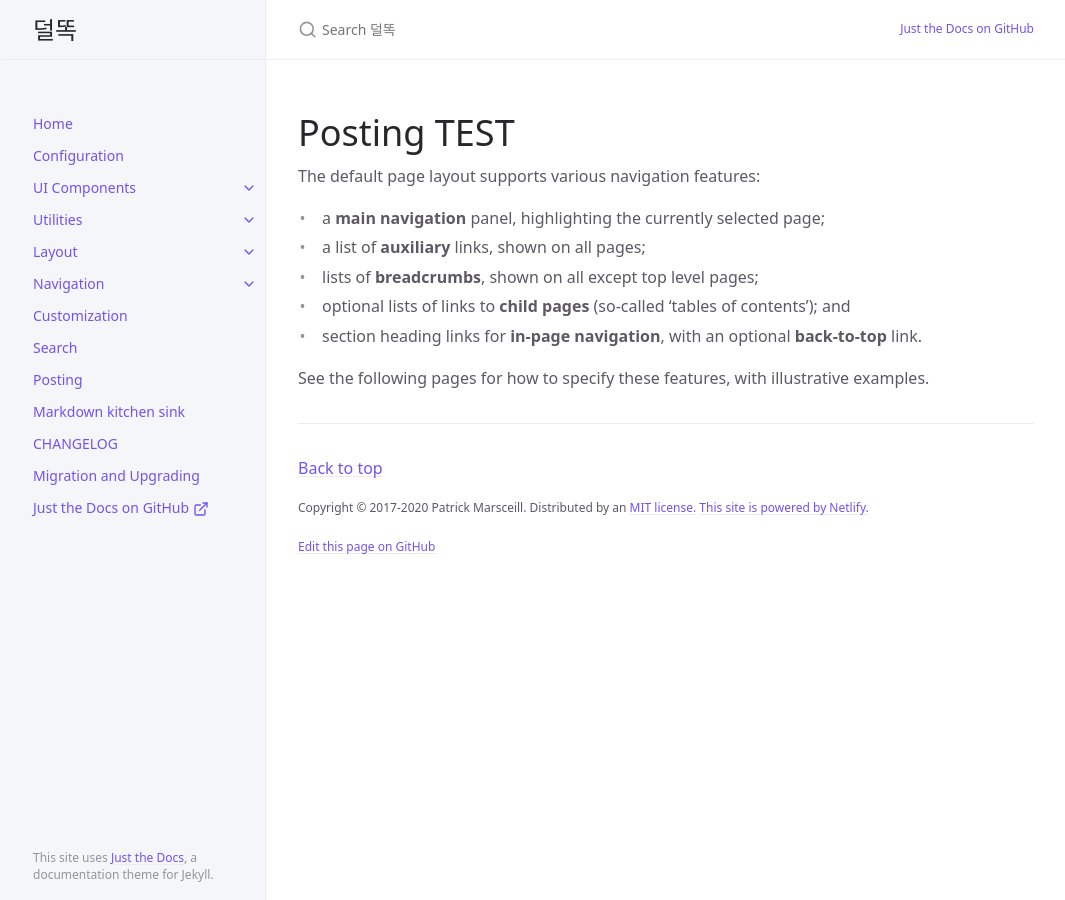
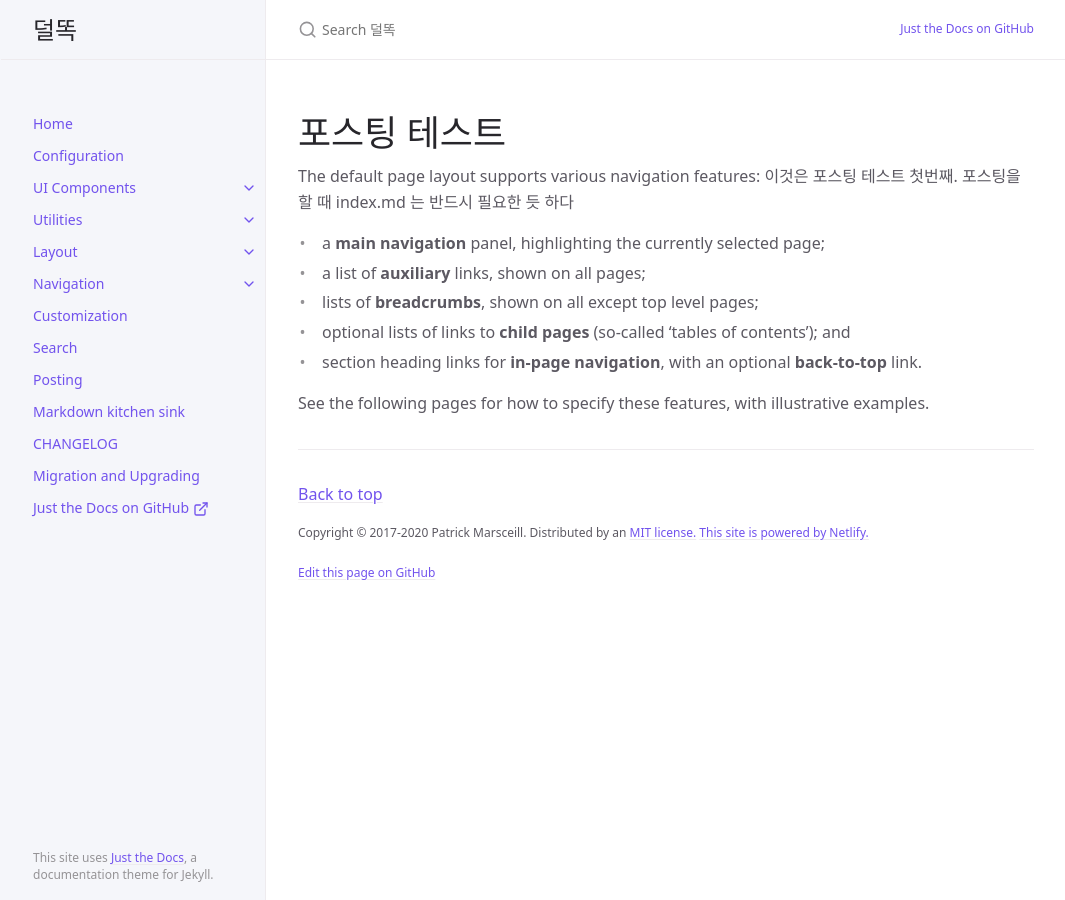
Before and after one commit to dulddok/dulddok.github.io, a Jekyll site: the page built from docs/posting/index.md, in a window 1280 px wide. Shown: the whole page, without its empty margins (106-1171 px from the left). Built offline with Jekyll 4.4.1, drawn with Linux system fonts in a browser that asks for light colours; cached includes are drawn as plain includes.

Commit message:
added untracked files

```diff
--- a/_includes/head.html
+++ b/_includes/head.html
@@ -37,7 +37,11 @@
   {% endif %}
 
   {% if site.search_enabled != false %}
-    <script src="{{ '/assets/js/vendor/lunr.min.js' | relative_url }}"></script>
+  <!-- For Search Multi Language -->
+      <script src="{{ '/assets/js/vendor/lunr.min.js' | relative_url }}"></script>
+      <script src="{{ '/assets/js/vendor/lunr.stemmer.support.min.js' | relative_url }}"></script>
+      <script src="{{ '/assets/js/vendor/lunr.ko.min.js' | relative_url }}"></script>
+      <script src="{{ '/assets/js/vendor/lunr.multi.min.js' | relative_url }}"></script>
   {% endif %}
 
   <script src="{{ '/assets/js/just-the-docs.js' | relative_url }}"></script>
--- a/docs/posting/index.md
+++ b/docs/posting/index.md
@@ -3,10 +3,10 @@ title: Posting
 nav_order: 14
 ---
 
-# Posting TEST
+# 포스팅 테스트
 
 The default page layout supports various navigation features:
-
+이것은 포스팅 테스트 첫번째. 포스팅을 할 때 index.md 는 반드시 필요한 듯 하다
 * a **main navigation** panel, highlighting the currently selected page;
 * a list of **auxiliary** links, shown on all pages;
 * lists of **breadcrumbs**, shown on all except top level pages;
```
